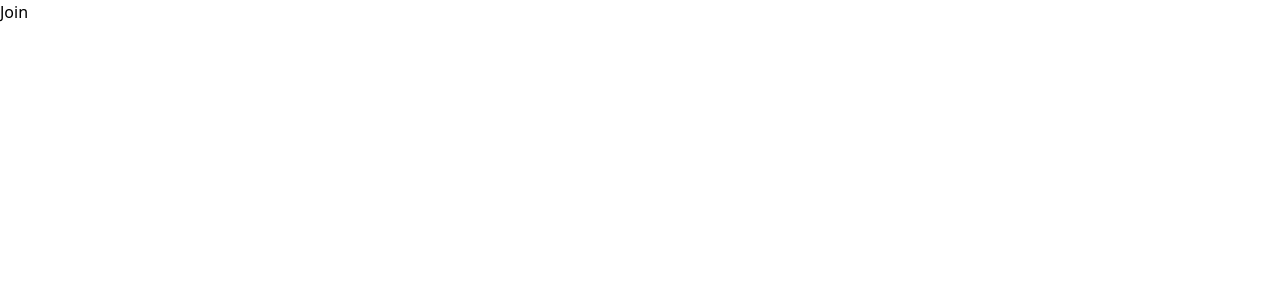
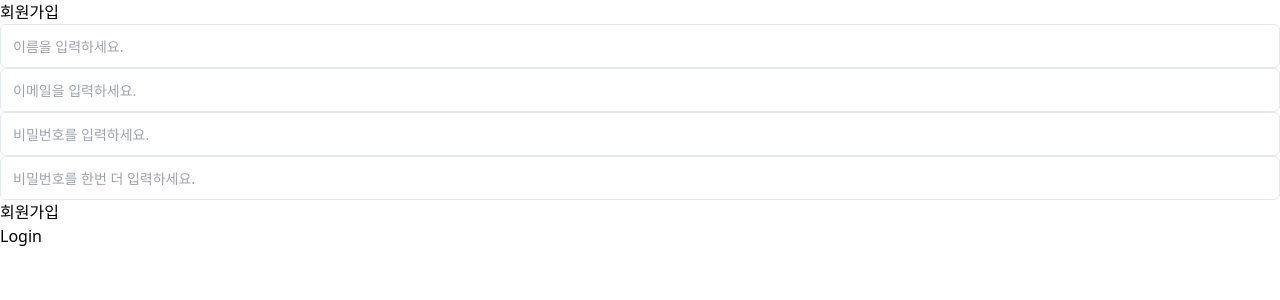
Before and after one commit to rebehayan/resumeadmin, a React (Vite) app: page /join in a window 1280 px wide. Shown: the top 300 px of the page. Built offline with nearby package versions, Linux system fonts and the light colour scheme.

Commit message:
Feat:회원가입,로그인

```diff
--- a/src/App.jsx
+++ b/src/App.jsx
@@ -4,14 +4,20 @@ import Main from "./pages/Main";
 import Login from "./pages/Login";
 import Join from "./pages/Join";
 import Style from "./pages/Style";
+import ProtectedRoute from "./route/ProtectedRoute";
+import NotFound from "./pages/NotFound";
 
 const router = createBrowserRouter([
   {
     path: "/",
-    element: <Layout />,
+    element: (
+      <ProtectedRoute>
+        <Layout />
+      </ProtectedRoute>
+    ),
     children: [
       {
-        path: "",
+        path: "/",
         element: <Main />,
       },
     ],
@@ -28,6 +34,10 @@ const router = createBrowserRouter([
     path: "/styleguide",
     element: <Style />,
   },
+  {
+    path: "*",
+    element: <NotFound />,
+  },
 ]);
 
 function App() {
--- a/src/components/form/Password.jsx
+++ b/src/components/form/Password.jsx
@@ -1,13 +1,12 @@
-const PassWord = ({ title, placeholder, value, onChange, name }) => {
+const PassWord = ({ title, placeholder, onChange, name, className }) => {
   return (
     <input
       type="password"
       placeholder={placeholder}
       name={name}
       title={title}
-      value={value}
       onChange={onChange}
-      className="border-[1px] px-3 w-full rounded-md bg-white dark:bg-slate-950 focus:shadow-none focus:outline-none mb-0 text-slate-600 dark:text-slate-200 border-slate-200 dark:border-slate-800 focus:border-slate-200 py-2 text-sm"
+      className={`border-[1px] px-3 w-full rounded-md bg-white dark:bg-slate-950 focus:shadow-none focus:outline-none mb-0 text-slate-600 dark:text-slate-200 border-slate-200 dark:border-slate-800 focus:border-slate-200 py-2 text-sm ${className}`}
     />
   );
 };
--- a/src/pages/Join.jsx
+++ b/src/pages/Join.jsx
@@ -1,5 +1,86 @@
+import _ from "lodash";
+import { Link, useNavigate } from "react-router-dom";
+import Input from "../components/form/Input";
+import PassWord from "../components/form/Password";
+import { useState } from "react";
+import { createUserWithEmailAndPassword, updateProfile } from "firebase/auth";
+import { auth } from "../firebase";
+
 const Join = () => {
-  return <div>Join</div>;
+  const [isName, setIsName] = useState("");
+  const [isEmail, setIsEmail] = useState("");
+  const [isPw, setIsPw] = useState({
+    pass1: "",
+    pass2: "",
+  });
+  const [isError, setIsError] = useState(false);
+  const [isLoading, setIsLoading] = useState(false);
+  const navigate = useNavigate();
+
+  const onChange = _.debounce((e) => {
+    const { name, value } = e.target;
+    if (name === "name") {
+      setIsName(value);
+    } else if (name === "email") {
+      setIsEmail(value);
+    }
+  }, 500);
+
+  const handlePassWord = _.debounce((e) => {
+    const { name, value } = e.target;
+    if (name === "password1") {
+      setIsPw({ ...isPw, pass1: value });
+    } else if (name === "password2") {
+      setIsPw({ ...isPw, pass2: value });
+    }
+    if (isPw.pass1 !== isPw.pass2) {
+      setIsError(!isError);
+      console.log("비밀번호가 다릅니다.");
+    }
+  }, 500);
+
+  const onSubmit = async (e) => {
+    e.preventDefault();
+    if (isName === "" || isEmail === "" || isPw.pass2 === "") {
+      setIsError(!isError);
+      console.log("입력창을 채워주세요.");
+      return;
+    }
+
+    try {
+      setIsLoading(true);
+      const createUser = await createUserWithEmailAndPassword(auth, isEmail, isPw.pass2);
+      await updateProfile(createUser.user, {
+        displayName: isName,
+      });
+    } catch (error) {
+      console.log(error);
+      if (error.match("6 characters")) {
+        console.log("6자 이상 입력해야합니다.");
+      }
+    } finally {
+      setIsLoading(false);
+      navigate("/login");
+    }
+  };
+  return (
+    <div>
+      <form onSubmit={onSubmit}>
+        <fieldset>
+          <legend>회원가입</legend>
+          <Input name="name" onChange={onChange} placeholder="이름을 입력하세요." />
+          <Input name="email" onChange={onChange} placeholder="이메일을 입력하세요." />
+          <PassWord name="password1" onChange={handlePassWord} className={isError ? "is-valid" : ""} placeholder="비밀번호를 입력하세요." />
+          <PassWord name="password2" onChange={handlePassWord} className={isError ? "is-valid" : ""} placeholder="비밀번호를 한번 더 입력하세요." />
+          <button type="submit" disabled={isError ? true : false}>
+            회원가입
+          </button>
+        </fieldset>
+      </form>
+      {isLoading && "loading..."}
+      <Link to="/login">Login</Link>
+    </div>
+  );
 };
 
 export default Join;
--- a/src/pages/Login.jsx
+++ b/src/pages/Login.jsx
@@ -1,48 +1,65 @@
 import _ from "lodash";
 import PassWord from "../components/form/Password";
-import File from "../components/form/File";
-import Checkbox from "../components/form/Checkbox";
 import Button from "../components/form/Button";
-import Textarea from "../components/form/Textarea";
-import Select from "../components/form/Select";
 import Input from "../components/form/Input";
-import { option } from "../lib/option";
+import { useState } from "react";
+import { signInWithEmailAndPassword } from "firebase/auth";
+import { auth } from "../firebase";
+import { Link, useNavigate } from "react-router-dom";
+import { FirebaseError } from "firebase/app";
 
 const Login = () => {
-  const handleInput = _.debounce((e) => {
-    console.log(e.target.value);
+  const [isId, setIsId] = useState("");
+  const [isPw, setIsPw] = useState("");
+  const [isError, setIsError] = useState("");
+  const [isLoading, setIsLoading] = useState(false);
+  const navigate = useNavigate();
+
+  const handleLogin = _.debounce((e) => {
+    const { name, value } = e.target;
+    if (name === "id") {
+      setIsId(value);
+    } else if (name === "password") {
+      setIsPw(value);
+    }
   }, 500);
 
-  const handlePassword = _.debounce((e) => {
-    console.log(e.target.value);
-  }, 500);
-
-  const handleCheck = (e) => {
-    const isCheck = e.target.checked;
-    const isName = e.target.name;
-    isCheck && console.log(isName);
-  };
-
-  const handleSubmit = (e) => {
+  const onSubmit = async (e) => {
     e.preventDefault();
-    console.log("전송");
+    setIsLoading(true);
+    if (isId === "" || isPw === "") {
+      setIsError("아이디 / 비밀번호를 입력하세요.");
+    }
+    try {
+      await signInWithEmailAndPassword(auth, isId, isPw);
+      navigate("/");
+      setIsLoading(false);
+    } catch (error) {
+      if (error instanceof FirebaseError) {
+        if (error.message.match("auth/invalid-credential")) {
+          setIsError("아이디 또는 비번이 맞지 않습니다.");
+        } else {
+          console.log(error.message);
+        }
+      }
+    } finally {
+      console.log("끝");
+    }
   };
 
   return (
     <main className="p-10">
-      <form onSubmit={handleSubmit}>
+      <form onSubmit={onSubmit}>
         <fieldset>
-          <legend>온라인서식 가이드</legend>
-          <Input name="id" onChange={handleInput} />
-          <PassWord name="password" onChange={handlePassword} />
-          <File />
-          <Checkbox value="선택하세요" name="hobby" onChange={handleCheck} />
-          <Checkbox value="선택하세요2" name="hobby2" onChange={handleCheck} />
-          <Button value="검색" />
-          <Textarea />
-          <Select options={option} value="선택하세요." />
+          <legend>로그인</legend>
+          <Input name="id" placeholder="아이디" onChange={handleLogin} />
+          <PassWord name="password" placeholder="비밀번호" onChange={handleLogin} />
+          <Button value="로그인" color="blue" />
         </fieldset>
       </form>
+      <Link to="/join">회원가입</Link>
+      {isError && isError}
+      {isLoading && "Loading..."}
     </main>
   );
 };
--- a/src/pages/Main.jsx
+++ b/src/pages/Main.jsx
@@ -1,5 +1,23 @@
+import { useNavigate } from "react-router-dom";
+import { auth } from "../firebase";
+
 const Main = () => {
-  return <div>Main</div>;
+  const navigate = useNavigate();
+  const user = auth.currentUser;
+  const handleLogOut = async () => {
+    try {
+      await auth.signOut();
+      navigate("/login");
+    } catch (error) {
+      console.log(error);
+    }
+  };
+  console.log(user);
+  return (
+    <div>
+      <button onClick={handleLogOut}>로그아웃</button>
+    </div>
+  );
 };
 
 export default Main;
--- /dev/null
+++ b/src/pages/NotFound.jsx
@@ -0,0 +1,5 @@
+const NotFound = () => {
+  return <div>404 NotFound</div>;
+};
+
+export default NotFound;
--- /dev/null
+++ b/src/route/ProtectedRoute.jsx
@@ -0,0 +1,15 @@
+import { onAuthStateChanged } from "firebase/auth";
+import { useNavigate } from "react-router-dom";
+import { auth } from "../firebase";
+
+const ProtectedRoute = ({ children }) => {
+  const navigate = useNavigate();
+  onAuthStateChanged(auth, (user) => {
+    if (user === null) {
+      navigate("/login");
+    }
+  });
+  return <>{children}</>;
+};
+
+export default ProtectedRoute;
```
